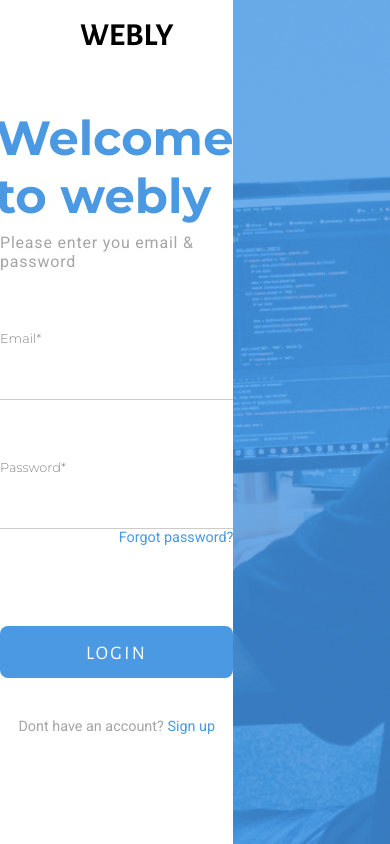
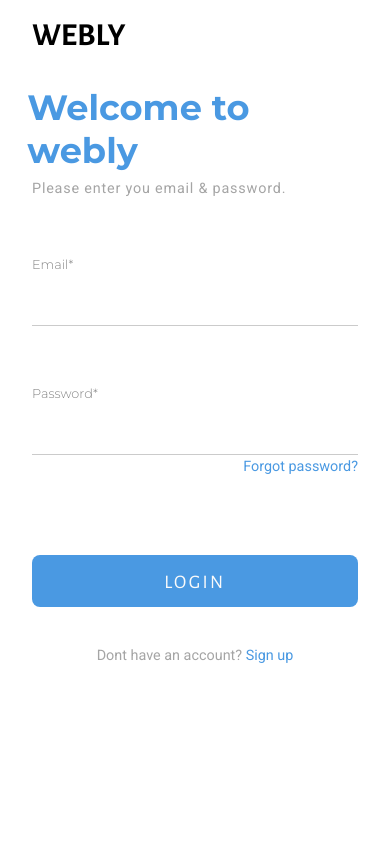
Before and after one commit to nybbe123/agile-project, a React (Create React App) app: page /login in a window 390 px wide. Built offline with nearby package versions, Linux system fonts and the light colour scheme.

Commit message:
responsive design for sign in / sign up page

```diff
--- a/src/components/layout/login/Login.js
+++ b/src/components/layout/login/Login.js
@@ -1,9 +1,8 @@
+import { useFormik } from "formik";
 import React, { useContext } from "react";
+import UserContext from "../../../context/UserContext";
+import Button from "../../UI/Button";
 import style from "./Login.module.css";
-import Button from "../../UI/Button";
-import { useFormik } from "formik";
-import UserContext from "../../../context/UserContext";
-import { useNavigate } from "react-router-dom";
 
 const validate = (values) => {
   const errors = {};
@@ -25,7 +24,6 @@ const validate = (values) => {
 
 const Login = (props) => {
   const ctx = useContext(UserContext);
-  const navigate = useNavigate();
   const formik = useFormik({
     initialValues: {
       email: "",
@@ -42,7 +40,7 @@ const Login = (props) => {
       <div>
         <h2>Welcome to webly</h2>
         <p className={style["form-sub-title"]}>
-          Please enter you email & password
+          Please enter you email & password.
         </p>
       </div>
       <div className={style["form-input-container"]}>
--- a/src/components/layout/login/Login.module.css
+++ b/src/components/layout/login/Login.module.css
@@ -10,11 +10,12 @@ font-family: 'Roboto', sans-serif; */
   gap: 2.5rem;
   width: 100%;
   max-width: 30rem;
+  min-width: 250px;
 }
 
 .form-container h2 {
   font-family: "Montserrat", sans-serif;
-  font-size: 3rem;
+  font-size: 2.5rem;
   color: #4a99e2;
   margin-left: -0.3rem;
   margin-bottom: 0.5rem;
@@ -79,6 +80,7 @@ font-family: 'Roboto', sans-serif; */
   font-family: "Roboto", sans-serif;
   font-weight: 400;
   font-size: 0.9rem;
+  margin-top: 0.2rem;
 }
 
 .sign-up-in {
@@ -97,3 +99,32 @@ font-family: 'Roboto', sans-serif; */
 .form-input-container li:hover {
   cursor: pointer;
 }
+
+@media (max-width: 900px) {
+  .form-container h2 {
+    font-size: 2.5rem;
+  }
+}
+
+@media (max-width: 700px) {
+  .form-container h2 {
+    font-size: 2.15rem;
+  }
+}
+
+@media (max-width: 600px) {
+  .form-container h2 {
+    font-size: 2.5rem;
+    margin-top: 1rem;
+  }
+
+  .form-sub-title {
+    font-size: 0.9rem;
+  }
+}
+
+@media (max-width: 485px) {
+  .form-container h2 {
+    font-size: 2.2rem;
+  }
+}
--- a/src/components/layout/login/LoginBase.js
+++ b/src/components/layout/login/LoginBase.js
@@ -1,8 +1,8 @@
 import React, { useState } from "react";
+import { useNavigate } from "react-router-dom";
 import Login from "./Login";
+import style from "./LoginBase.module.css";
 import Register from "./Register";
-import style from "./LoginBase.module.css";
-import { useNavigate } from "react-router-dom";
 
 const LoginBase = () => {
   const [isLoginPage, setIsLoginPage] = useState(true);
@@ -14,12 +14,9 @@ const LoginBase = () => {
 
   return (
     <div className={style["login-base"]}>
-      <div
-        className={style.logo}
-        onClick={() => {
-          navigate("/");
-        }}
-      >
+      <div className={style["content-container"]}>
+        <div className={style["logo-and-form"]}>
+          <div className={style.logo} onClick={() => navigate("/")}>
             WEBLY
           </div>
           <div className={style["login-base-form"]}>
@@ -29,7 +26,10 @@ const LoginBase = () => {
               <Register signUpInHandler={loginHandler} />
             )}
           </div>
-      <div className={style["login-base-background"]}></div>
+        </div>
+
+        <div className={style["login-base-background"]} />
+      </div>
     </div>
   );
 };
--- a/src/components/layout/login/LoginBase.module.css
+++ b/src/components/layout/login/LoginBase.module.css
@@ -5,13 +5,33 @@
 }
 
 .logo {
-  position: absolute;
-  margin-left: 5rem;
-  margin-top: 1rem;
   cursor: pointer;
   font-family: "Alegreya Sans SC", sans-serif;
   font-size: 2rem;
   font-weight: bold;
+}
+
+.content-container {
+  display: flex;
+  flex-direction: row;
+  width: 100%;
+}
+
+.logo-and-form {
+  width: 50%;
+  flex-direction: column;
+  padding: 1rem 4rem;
+  min-width: 250px;
+  /* background-color: yellow; */
+}
+
+.login-base-form {
+  display: flex;
+  align-items: center;
+  justify-content: center;
+  background-color: white;
+  min-width: 250px;
+  margin-top: 1rem;
 }
 
 .login-base-background {
@@ -19,13 +39,27 @@
   background-position: center;
   background-repeat: no-repeat;
   background-size: cover;
-  width: 100%;
+  width: 50%;
 }
 
-.login-base-form {
-  width: 100%;
-  display: flex;
-  align-items: center;
-  justify-content: center;
-  background-color: white;
+@media (max-width: 900px) {
+  .logo-and-form {
+    padding: 1rem 3rem;
+    width: 70%;
+  }
+
+  .login-base-background {
+    width: 30%;
+  }
 }
+
+@media (max-width: 600px) {
+  .logo-and-form {
+    width: 100%;
+    padding: 1rem 2rem;
+  }
+
+  .login-base-background {
+    width: 0%;
+  }
+}
--- a/src/components/layout/login/Register.js
+++ b/src/components/layout/login/Register.js
@@ -1,9 +1,8 @@
-import React, { useContext, useState } from "react";
+import { useFormik } from "formik";
+import React, { useContext } from "react";
+import UserContext from "../../../context/UserContext";
+import Button from "../../UI/Button";
 import style from "./Register.module.css";
-import Button from "../../UI/Button";
-import { useFormik, Form } from "formik";
-import UserContext from "../../../context/UserContext";
-import { useNavigate } from "react-router-dom";
 
 const validate = (values) => {
   const errors = {};
@@ -13,7 +12,7 @@ const validate = (values) => {
   } else if (values.name.length > 15) {
     errors.name = "Must be 15 characters or less";
   } else if (values.name.length < 2) {
-    errors.name = "Must be atleast 2 characters";
+    errors.name = "Must be at least 2 characters";
   }
 
   if (!values.email) {
@@ -25,7 +24,7 @@ const validate = (values) => {
   if (!values.password) {
     errors.password = "Required";
   } else if (values.password.length < 6) {
-    errors.password = "Must be atleast 6 characters";
+    errors.password = "Must be at least 6 characters";
   }
 
   if (values.terms === false) {
@@ -37,7 +36,7 @@ const validate = (values) => {
 
 const Register = (props) => {
   const ctx = useContext(UserContext);
-  const navigate = useNavigate();
+
   const formik = useFormik({
     initialValues: {
       name: "",
--- a/src/components/layout/login/Register.module.css
+++ b/src/components/layout/login/Register.module.css
@@ -1,17 +1,19 @@
 .form-container {
   display: flex;
   flex-direction: column;
-  gap: 2.5rem;
+  gap: 1.5rem;
   width: 100%;
   max-width: 30rem;
+  min-width: 250px;
 }
 
 .form-container h2 {
   font-family: "Montserrat", sans-serif;
-  font-size: 3rem;
+  font-size: 2.5rem;
   color: #4a99e2;
   margin-left: -0.3rem;
   margin-bottom: 0.5rem;
+  /* white-space: nowrap; */
 }
 
 .form-sub-title {
@@ -78,6 +80,10 @@
   align-items: center;
 }
 
+.terms-conditions > input {
+  margin: 0;
+}
+
 .sign-up-in {
   text-align: center;
   font-family: "Roboto", sans-serif;
@@ -94,3 +100,32 @@
 .form-input-container li:hover {
   cursor: pointer;
 }
+
+@media (max-width: 900px) {
+  .form-container h2 {
+    font-size: 2.5rem;
+  }
+}
+
+@media (max-width: 700px) {
+  .form-container h2 {
+    font-size: 2.15rem;
+  }
+}
+
+@media (max-width: 600px) {
+  .form-container h2 {
+    font-size: 2.5rem;
+    margin-top: 1rem;
+  }
+
+  .form-sub-title {
+    font-size: 0.9rem;
+  }
+}
+
+@media (max-width: 485px) {
+  .form-container h2 {
+    font-size: 2.2rem;
+  }
+}
```
Lines whose indentation alone changed are shown as unchanged.
